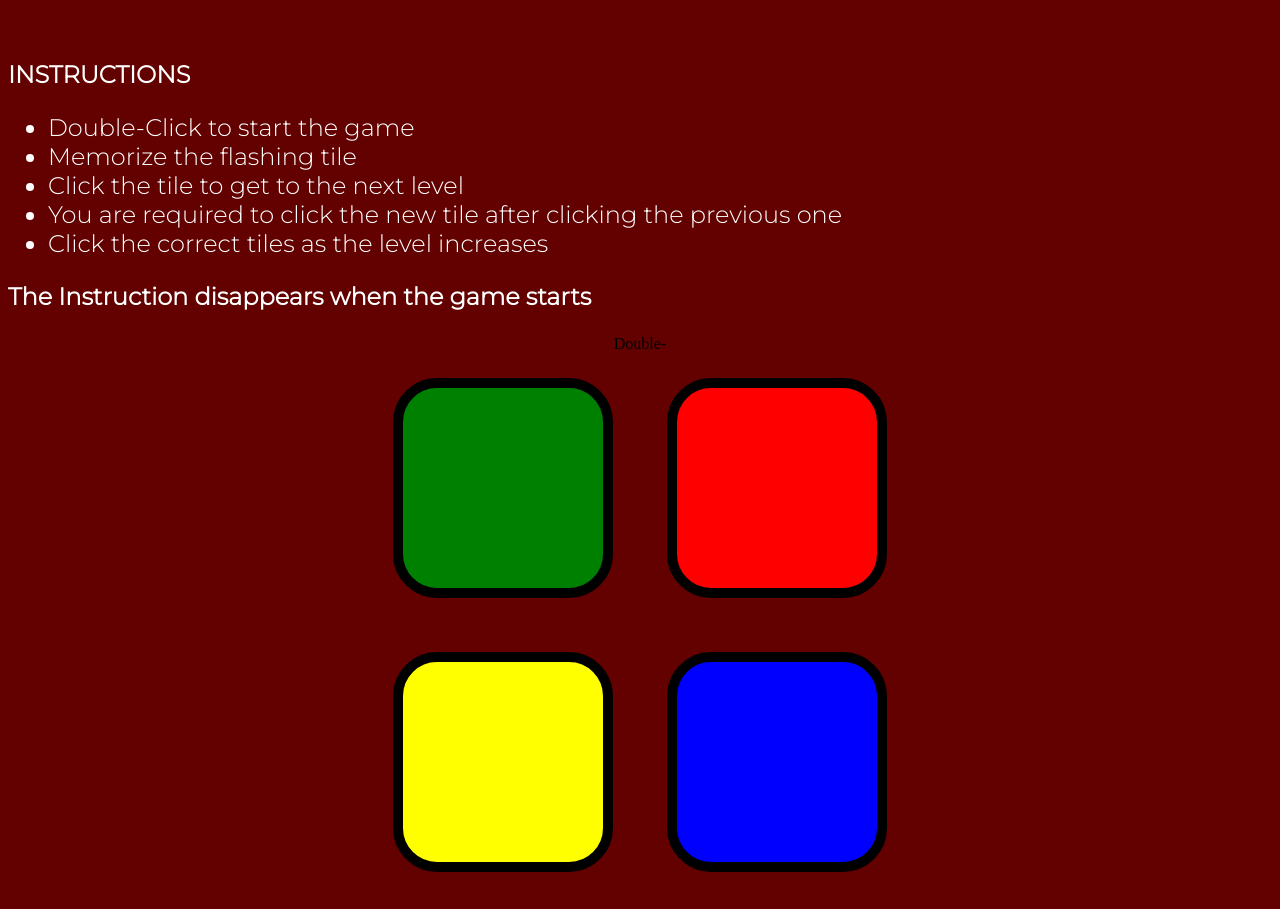
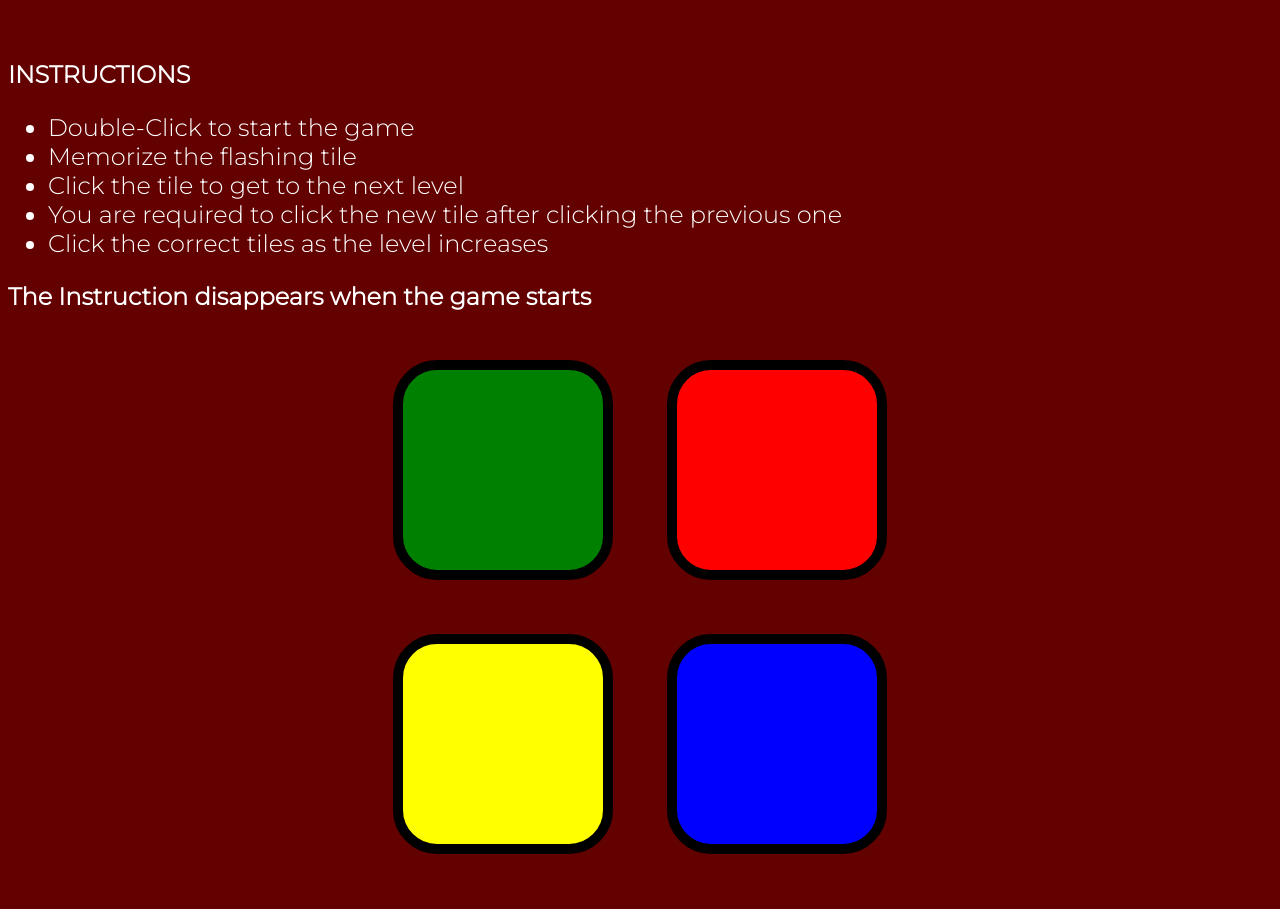
Before and after one commit to Involut6/Memory-Test, a plain HTML site: page index.html in a window 1280 px wide. Shown: the part 138-1047 px from the top of the page. Drawn offline with nearby package versions, Linux system fonts and the light colour scheme.

Commit message:
Add files via upload

```diff
--- a/index.html
+++ b/index.html
@@ -22,7 +22,7 @@
     </ul>
     <p><strong>The Instruction disappears when the game starts</strong></p>
   </div>
-  <div class="container">Double-
+  <div class="container">
     <div class="row">
 
       <div type="button" id="green" class="btn green">
```
